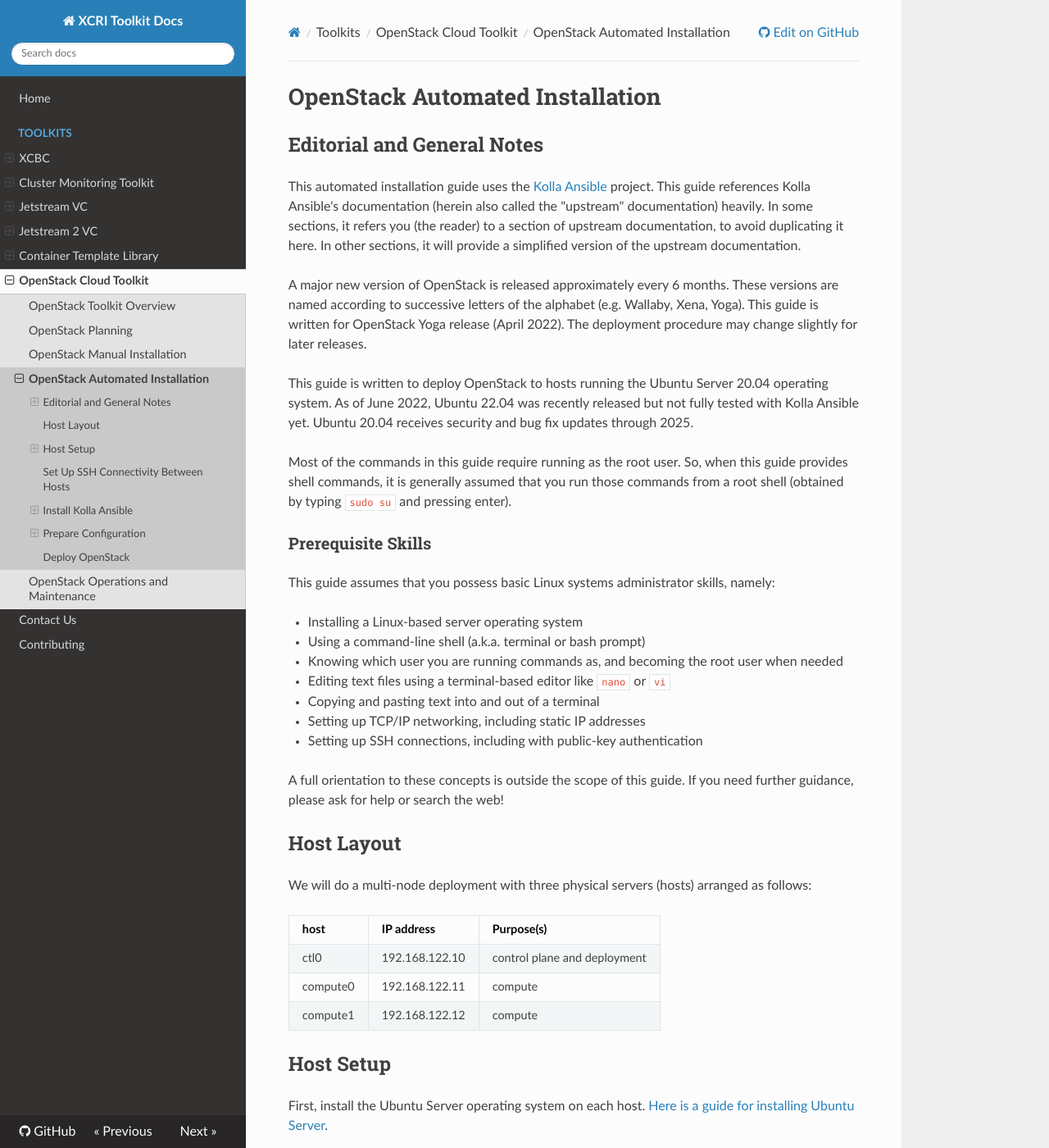
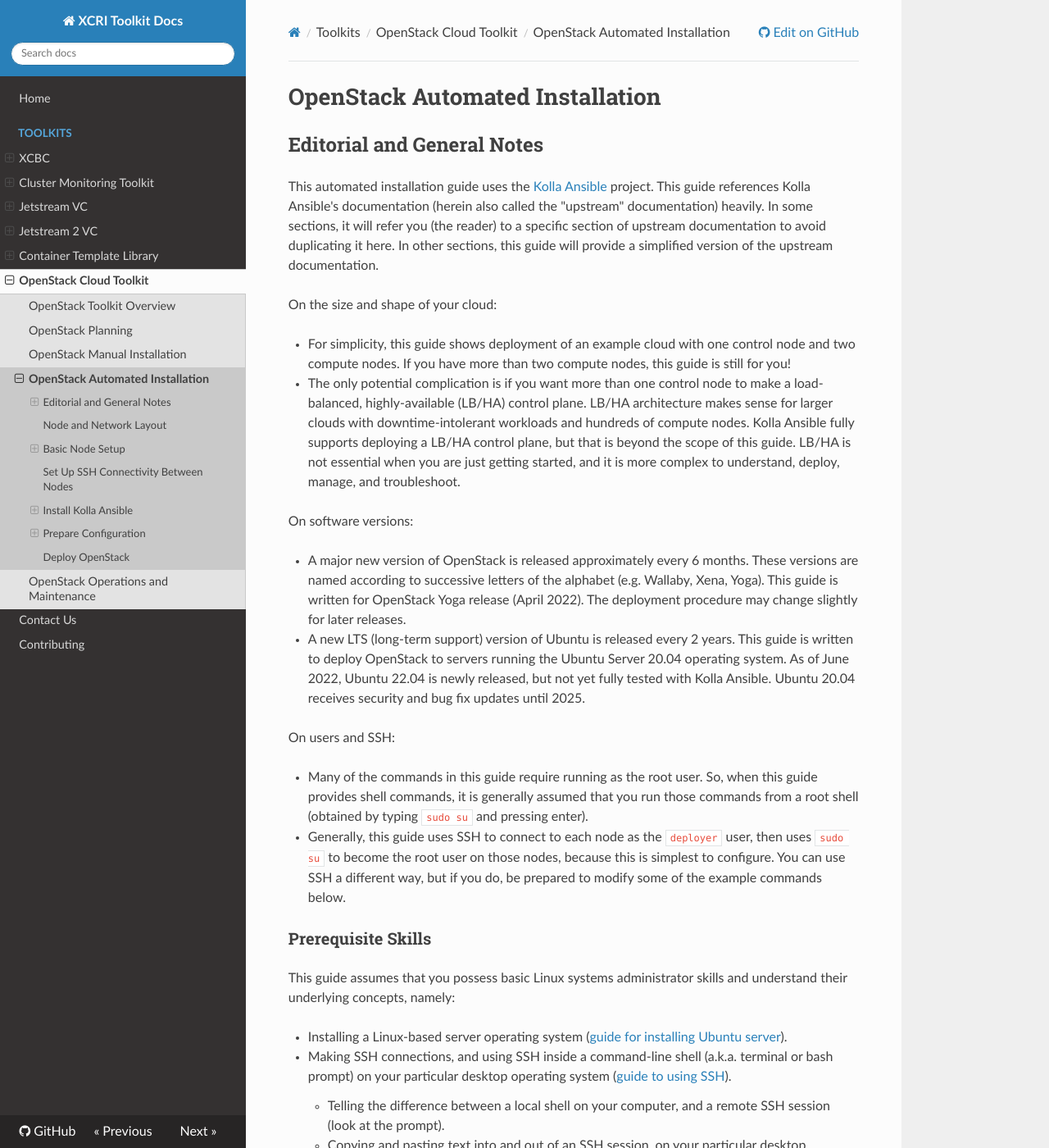
Before and after one commit to access-ci-org/Toolkit-Docs, an MkDocs documentation site: the page built from docs/toolkits/openstack-automated-installation.md, in a window 1280 px wide and 1400 px high. Shown: the whole window at 82% size. Built offline with MkDocs 1.6.1, drawn with Linux system fonts in a browser that asks for light colours; nearby versions of some CDN libraries; old or Windows-style settings are respelled for this version of MkDocs; some of the changed text lies outside the part shown.

Commit message:
more progress on automated OpenStack installation guide

````diff
--- a/docs/toolkits/openstack-automated-installation.md
+++ b/docs/toolkits/openstack-automated-installation.md
@@ -2,45 +2,63 @@
 
 ## Editorial and General Notes
 
-This automated installation guide uses the [Kolla Ansible](https://docs.openstack.org/kolla-ansible/yoga) project. This guide references Kolla Ansible's documentation (herein also called the "upstream" documentation) heavily. In some sections, it refers you (the reader) to a section of upstream documentation, to avoid duplicating it here. In other sections, it will provide a simplified version of the upstream documentation.
+This automated installation guide uses the [Kolla Ansible](https://docs.openstack.org/kolla-ansible/yoga) project. This guide references Kolla Ansible's documentation (herein also called the "upstream" documentation) heavily. In some sections, it will refer you (the reader) to a specific section of upstream documentation to avoid duplicating it here. In other sections, this guide will provide a simplified version of the upstream documentation.
 
-A major new version of OpenStack is released approximately every 6 months. These versions are named according to successive letters of the alphabet (e.g. Wallaby, Xena, Yoga). This guide is written for OpenStack Yoga release (April 2022). The deployment procedure may change slightly for later releases.
+On the size and shape of your cloud:
 
-This guide is written to deploy OpenStack to hosts running the Ubuntu Server 20.04 operating system. As of June 2022, Ubuntu 22.04 was recently released but not fully tested with Kolla Ansible yet. Ubuntu 20.04 receives security and bug fix updates through 2025.
+- For simplicity, this guide shows deployment of an example cloud with one control node and two compute nodes. If you have more than two compute nodes, this guide is still for you!
+- The only potential complication is if you want more than one control node to make a load-balanced, highly-available (LB/HA) control plane. LB/HA architecture makes sense for larger clouds with downtime-intolerant workloads and hundreds of compute nodes. Kolla Ansible fully supports deploying a LB/HA control plane, but that is beyond the scope of this guide. LB/HA is not essential when you are just getting started, and it is more complex to understand, deploy, manage, and troubleshoot.
 
-Most of the commands in this guide require running as the root user. So, when this guide provides shell commands, it is generally assumed that you run those commands from a root shell (obtained by typing `sudo su` and pressing enter).
+On software versions:
+
+- A major new version of OpenStack is released approximately every 6 months. These versions are named according to successive letters of the alphabet (e.g. Wallaby, Xena, Yoga). This guide is written for OpenStack Yoga release (April 2022). The deployment procedure may change slightly for later releases.
+- A new LTS (long-term support) version of Ubuntu is released every 2 years. This guide is written to deploy OpenStack to servers running the Ubuntu Server 20.04 operating system. As of June 2022, Ubuntu 22.04 is newly released, but not yet fully tested with Kolla Ansible. Ubuntu 20.04 receives security and bug fix updates until 2025.
+
+On users and SSH:
+
+- Many of the commands in this guide require running as the root user. So, when this guide provides shell commands, it is generally assumed that you run those commands from a root shell (obtained by typing `sudo su` and pressing enter).
+- Generally, this guide uses SSH to connect to each node as the `deployer` user, then uses `sudo su` to become the root user on those nodes, because this is simplest to configure.  You can use SSH a different way, but if you do, be prepared to modify some of the example commands below.
 
 ### Prerequisite Skills
 
-This guide assumes that you possess basic Linux systems administrator skills, namely:
+This guide assumes that you possess basic Linux systems administrator skills and understand their underlying concepts, namely:
 
-- Installing a Linux-based server operating system
-- Using a command-line shell (a.k.a. terminal or bash prompt)
-- Knowing which user you are running commands as, and becoming the root user when needed
-- Editing text files using a terminal-based editor like `nano` or `vi`
-- Copying and pasting text into and out of a terminal
-- Setting up TCP/IP networking, including static IP addresses
-- Setting up SSH connections, including with public-key authentication
+- Installing a Linux-based server operating system ([guide for installing Ubuntu server](https://ubuntu.com/tutorials/install-ubuntu-server)).
+- Making SSH connections, and using SSH inside a command-line shell (a.k.a. terminal or bash prompt) on your particular desktop operating system ([guide to using SSH](https://www.digitalocean.com/community/tutorials/how-to-use-ssh-to-connect-to-a-remote-server)).
+    - Telling the difference between a local shell on your computer, and a remote SSH session (look at the prompt).
+    - Copying and pasting text into and out of an SSH session, on your particular desktop operating system.
+- Knowing which user you are running commands as ([guide for determining current user](https://www.howtogeek.com/410423/how-to-determine-the-current-user-account-in-linux/)), and becoming the root user when needed ([guide to running commands as root](https://kb.iu.edu/d/amyi)).
+- Editing text files using a terminal-based editor like `nano` ([guide to nano](https://kb.iu.edu/d/aeug)) or `vi` ([guide to vi](https://kb.iu.edu/d/adxz)). _nano is easier for beginners._
+- Setting up TCP/IP networking, including static IP addresses.
+- Setting up SSH public-key authentication ([guide to public key authentication](https://kb.iu.edu/d/aews)).
 
-A full orientation to these concepts is outside the scope of this guide. If you need further guidance, please ask for help or search the web!
+A full orientation is outside the scope of this guide. If you need further guidance, please try the links above, search the web, and/or ask for help.
 
-## Host Layout
+## Node and Network Layout
 
-We will do a multi-node deployment with three physical servers (hosts) arranged as follows:
+We will do a multi-node deployment with three physical servers (a.k.a. nodes or hosts) arranged as follows:
 
-| host     | IP address     | Purpose(s)                   |
+| node     | IP address     | Purpose(s)                   |
 |----------|----------------|------------------------------|
 | ctl0     | 192.168.122.10 | control plane and deployment |
 | compute0 | 192.168.122.11 | compute                      |
 | compute1 | 192.168.122.12 | compute                      |
 
-## Host Setup
+In this example, the management network is a private `/24` subnet (netmask of `255.255.255.0`), with the default gateway `192.168.122.1`.
 
-First, install the Ubuntu Server operating system on each host. [Here is a guide for installing Ubuntu Server](https://ubuntu.com/tutorials/install-ubuntu-server#1-overview).
+## Basic Node Setup
 
-### Host Networking
+### Operating System
 
-Each host needs two network interfaces:
+First, install the Ubuntu Server operating system on each node. [Here is a guide for installing Ubuntu Server](https://ubuntu.com/tutorials/install-ubuntu-server#1-overview).
+
+This guide assumes that you set up a local user named `deployer` during setup. If you create a different username, be prepared to change the username in some of the commands below. Record the password that you set, you will need to enter it later.
+
+Don't worry about configuring the network interfaces during operating system installation, we will do that soon.
+
+### Node Networking
+
+Each node needs two network interfaces, each connected to a physical network:
 
 - One for management and OpenStack APIs
 - One for instance floating IP addresses
@@ -49,9 +67,9 @@ The management interface needs a static IP address (one that doesn't change over
 
 #### Determining Network Interface Names
 
-First, determine your network interface names. On each host, enter `ip link show`, and you'll see something like this:
+First, determine your network interface names. On each node, enter `ip link show`, and you'll see something like this:
 
-```
+```shell
 root@ctl0:/home/deployer# ip link show
 1: lo: <LOOPBACK,UP,LOWER_UP> mtu 65536 qdisc noqueue state UNKNOWN mode DEFAULT group default qlen 1000
 link/loopback 00:00:00:00:00:00 brd 00:00:00:00:00:00
@@ -61,15 +79,20 @@ link/ether 52:54:00:05:b6:9b brd ff:ff:ff:ff:ff:ff
 link/ether 52:54:00:d2:45:d3 brd ff:ff:ff:ff:ff:ff
 ```
 
-Ignoring the loopback interface (named `lo`), this server has two network interfaces named `enp1s0` and `enp7s0`. Write down these interface names for later. let's use the first one as the management interface, and the second for instance floating IP addresses.
+Ignoring the loopback interface (named `lo`), this server has two network interfaces named `enp1s0` and `enp7s0`. Your interface names will probably be different! Write down these interface names for later. Let's use the two interfaces as follows:
+
+| interface order | example interface name | purpose               |
+|-----------------|:-----------------------|-----------------------|
+| first           | enp1s0                 | management, APIs      |
+| second          | enp7s0                 | floating IP addresses |
 
 #### Setting Static IP Address for Management Interface
 
-We need to set static (as opposed to dynamic, or DHCP-assigned) IP addresses for each host to provide a reliable way of connecting to them.
+We need to set static (as opposed to dynamic, or DHCP-assigned) IP addresses for each node to provide a reliable way of connecting to them.
 
 Set a static IP address for the first network interface. Using your preferred text editor, modify the netplan configuration (e.g. in `/etc/netplan/00-installer-config.yaml`) as follows.
 
-```
+```yaml
 network:
   ethernets:
     enp1s0:
@@ -85,35 +108,76 @@ Then run `netplan apply`.
 
 If you did this via SSH, you likely need to kill and restart your SSH session, connecting to the server at its new IP address.
 
-## Set Up SSH Connectivity Between Hosts
+#### Setting up hostname resolution
 
-- Generate an SSH keypair from the deployment host
-- Copy the resulting public key to the `known_hosts` file on each of the other hosts
-- Use the keypair to make an initial SSH connection from the deployment host to each of the other hosts (in order to establish a known host key relationship)
+On each node, add something like this to the bottom of the `/etc/hosts` file:
+
+```
+192.168.122.10 ctl0
+192.168.122.11 compute0
+192.168.122.12 compute1
+```
+
+This lets the nodes connect to each other by their name instead of IP address.
+
+Test it with the `ping` commands, e.g. by running `ping compute1` from ctl0. _You must be able to ping every node by its hostname from every other node_, otherwise you will have trouble later in the process.
+
+## Set Up SSH Connectivity Between Nodes
+
+First, generate an SSH keypair on the deployment node, ctl0. Do this by running `ssh-keygen` as the root user, and answering the question prompts. For example:
+
+```shell
+root@ctl0:/home/deployer# ssh-keygen
+Generating public/private rsa key pair.
+Enter file in which to save the key (/root/.ssh/id_rsa):
+Enter passphrase (empty for no passphrase):
+Enter same passphrase again:
+Your identification has been saved in /root/.ssh/id_rsa
+Your public key has been saved in /root/.ssh/id_rsa.pub
+The key fingerprint is:
+SHA256:95GBN6RU4eRJb19+NdpbKJXqTlz9xZtQH+uHG9Gf9ac root@ctl0
+The key's randomart image is:
++---[RSA 3072]----+
+|          ..*.   |
+|         . O o . |
+|          o B =+o|
+|           . B+BB|
+|        S . =o+o%|
+|         . + +oo&|
+|            = o**|
+|           o   +o|
+|            . E  |
++----[SHA256]-----+
+root@ctl0:/home/deployer#
+```
+
+Second, copy the resulting public key (stored in `/root/.ssh/id_rsa.pub` on ctl0) to the `/home/deployer/.ssh/authorized_keys` file on each of the other nodes. You can use the `ssh-copy-id` command to expedite this, e.g. with `ssh-copy-id deployer@compute0`.
+
+Third, make an initial SSH connection from the deployment node (root user) to each of the other node, e.g. with `ssh deployer@compute0`. When prompted, enter the password, and also accept the host key if prompted. This will establish a host key relationship so that Ansible can connect later.
 
 ## Install Kolla Ansible
 
-Follow all the steps in these sub-sections on the deployment host.
+Follow all the steps in these sub-sections on the deployment node.
 
 ### Install Dependencies
 
-Follow these steps on the deployment host: <https://docs.openstack.org/kolla-ansible/yoga/user/quickstart.html#install-dependencies>
+Follow these steps on the deployment node: <https://docs.openstack.org/kolla-ansible/yoga/user/quickstart.html#install-dependencies>
 
 It is best to use a Python virtual environment for the Python dependencies. This avoids polluting the Python packages that are controlled by the system's package manager.
 
 ### Install Kolla Ansible itself
 
-Follow these steps on the deployment host: <https://docs.openstack.org/kolla-ansible/yoga/user/quickstart.html#install-kolla-ansible-for-deployment-or-evaluation>
+Follow these steps on the deployment node: <https://docs.openstack.org/kolla-ansible/yoga/user/quickstart.html#install-kolla-ansible-for-deployment-or-evaluation>
 
 ### Install Ansible Galaxy Requirements
 
-Follow these steps on the deployment host: <https://docs.openstack.org/kolla-ansible/yoga/user/quickstart.html#install-ansible-galaxy-requirements>
+Follow these steps on the deployment node: <https://docs.openstack.org/kolla-ansible/yoga/user/quickstart.html#install-ansible-galaxy-requirements>
 
 ## Prepare Configuration
 
 ### Build Ansible Inventory File
 
-```
+```ini
 [control]
 10.0.0.10
 
@@ -135,7 +199,7 @@ localhost ansible_connection=local become=true
 
 ### Test Inventory and SSH Connectivity
 
-Run this from the deployment host:
+Run this from the deployment node:
 ```
 ansible -i multinode all -m ping
 ```
@@ -143,7 +207,7 @@ The output should show a successful connection for all nodes.
 
 ### Generate Kolla Passwords
 
-Run this from the deployment host:
+Run this from the deployment node:
 ```
 kolla-genpwd
 ```
@@ -154,7 +218,7 @@ TODO
 
 The following steps simplify this section: <https://docs.openstack.org/kolla-ansible/yoga/user/quickstart.html#kolla-globals-yml>
 
-For simplicity, we use the same distro inside containers that we use on the hosts:
+For simplicity, we use the same distro inside containers that we use on the bare nodes:
 
 ```
 kolla_base_distro: "ubuntu"
````
